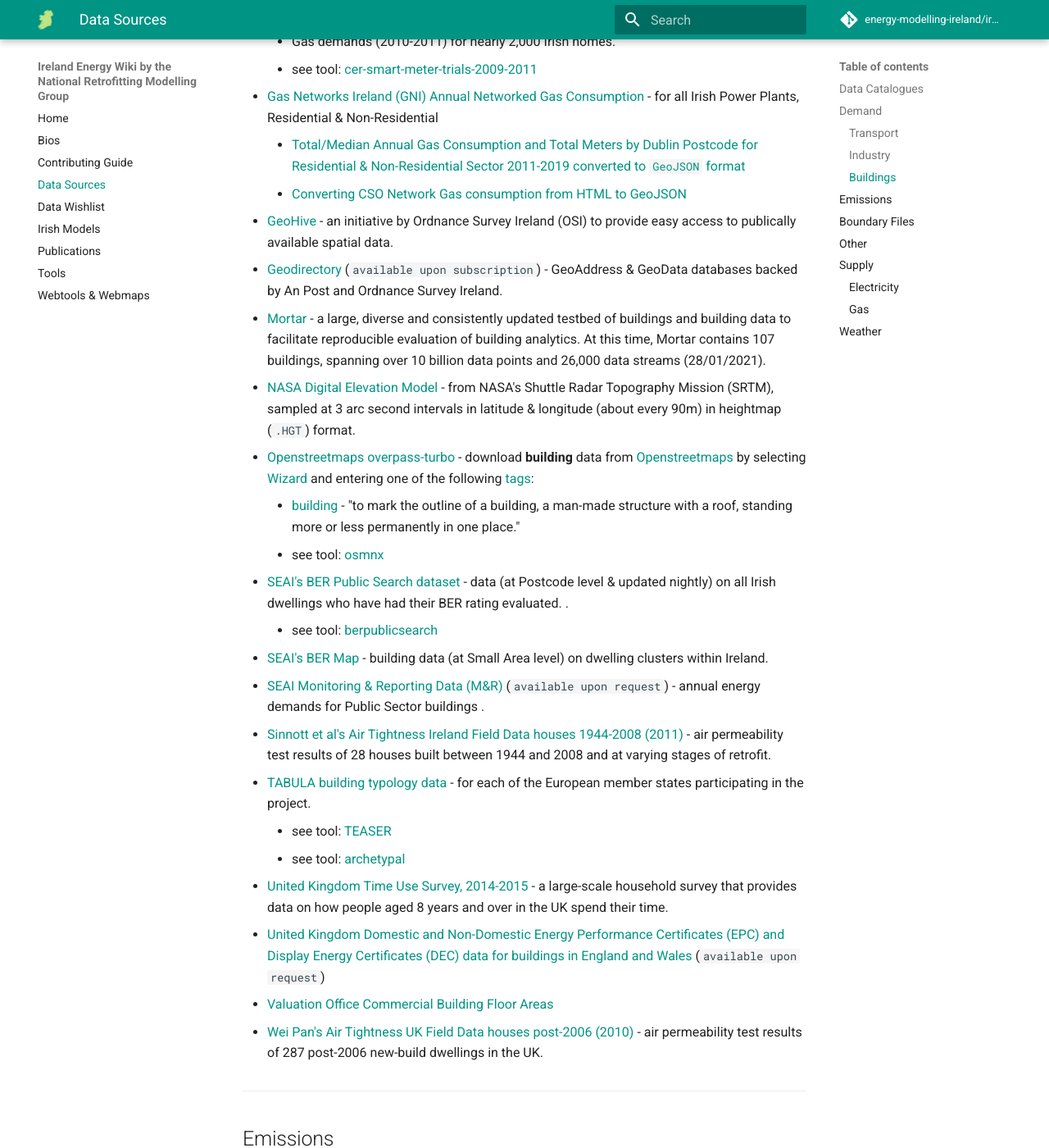
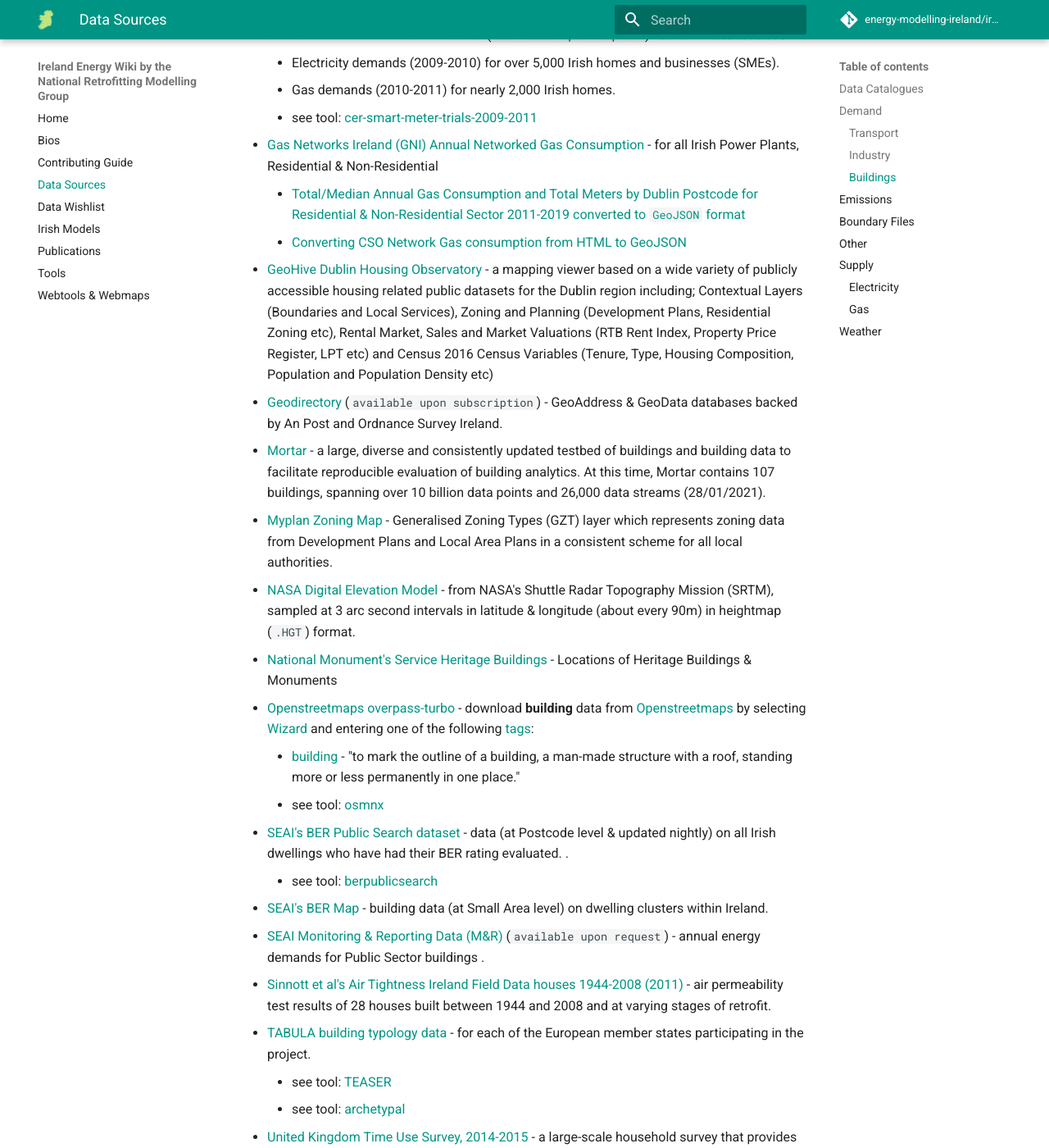
Before and after one commit to energy-modelling-ireland/wiki, an MkDocs documentation site: the page built from docs/Data-Sources.md, in a window 1280 px wide and 1400 px high, scrolled down 2052 px. Shown: the whole window at 82% size. Built offline with MkDocs 1.6.1 and Material for MkDocs 9.7.7, drawn with Linux system fonts in a browser that asks for light colours; comment, search, counter and statistics services are not loaded; some of the changed text lies outside the part shown.

Commit message:
Add zoning & heritage building locations (#99)

```diff
--- a/docs/Data-Sources.md
+++ b/docs/Data-Sources.md
@@ -61,13 +63,17 @@
     - [Total/Median Annual Gas Consumption and Total Meters by Dublin Postcode for Residential & Non-Residential Sector 2011-2019 converted to `GeoJSON` format](https://zenodo.org/record/4452029#.YAgDZej7SUk)
     - [Converting CSO Network Gas consumption from HTML to GeoJSON](https://github.com/codema-dev/cso-network-gas)
 
-- [GeoHive](http://map.geohive.ie/mapviewer.html) - an initiative by Ordnance Survey Ireland (OSI) to provide easy access to publically available spatial data.
+- [GeoHive Dublin Housing Observatory](https://airomaps.geohive.ie/dho/) - a mapping viewer based on a wide variety of publicly accessible housing related public datasets for the Dublin region including; Contextual Layers (Boundaries and Local Services), Zoning and Planning (Development Plans, Residential Zoning etc), Rental Market, Sales and Market Valuations (RTB Rent Index, Property Price Register, LPT etc) and Census 2016 Census Variables (Tenure, Type, Housing Composition, Population and Population Density etc)
 
 - [Geodirectory](https://www.geodirectory.ie/) (`available upon subscription`) - GeoAddress & GeoData databases backed by An Post and Ordnance Survey Ireland.
 
 - [Mortar](https://mortardata.org/) - a large, diverse and consistently updated testbed of buildings and building data to facilitate reproducible evaluation of building analytics.  At this time, Mortar contains 107 buildings, spanning over 10 billion data points and 26,000 data streams (28/01/2021).
 
+- [Myplan Zoning Map](https://viewer.myplan.ie/) - Generalised Zoning Types (GZT) layer which represents zoning data from Development Plans and Local Area Plans in a consistent scheme for all local authorities.
+
 - [NASA Digital Elevation Model](https://data.gov.ie/dataset/digital-elevation-model-of-ireland-from-nasas-shuttle-radar-topography-mission-srtm) - from NASA's Shuttle Radar Topography Mission (SRTM), sampled at 3 arc second intervals in latitude & longitude (about every 90m) in heightmap (`.HGT`) format.
+
+- [National Monument's Service Heritage Buildings](https://maps.archaeology.ie/HistoricEnvironment/) - Locations of Heritage Buildings & Monuments
 
 - [Openstreetmaps overpass-turbo](https://overpass-turbo.eu/) - download **building** data from [Openstreetmaps](https://www.openstreetmap.org) by selecting [Wizard](https://wiki.openstreetmap.org/wiki/Overpass_turbo/Wizard) and entering one of the following [tags](https://taginfo.openstreetmap.org/):
     - [building](https://taginfo.openstreetmap.org/keys/power) - "to mark the outline of a building, a man-made structure with a roof, standing more or less permanently in one place."
@@ -127,6 +133,7 @@
 
 - [Openstreetmaps geofabrik](http://download.geofabrik.de/europe/ireland-and-northern-ireland.html) - extracts from the [OpenStreetMap project](https://www.openstreetmap.org/#map=6/53.465/-8.240) for Ireland and Northern Ireland
 
+
 ---
 
 
```
Also changed, not shown: other parts of docs/Data-Sources.md (+2 -0 lines).
